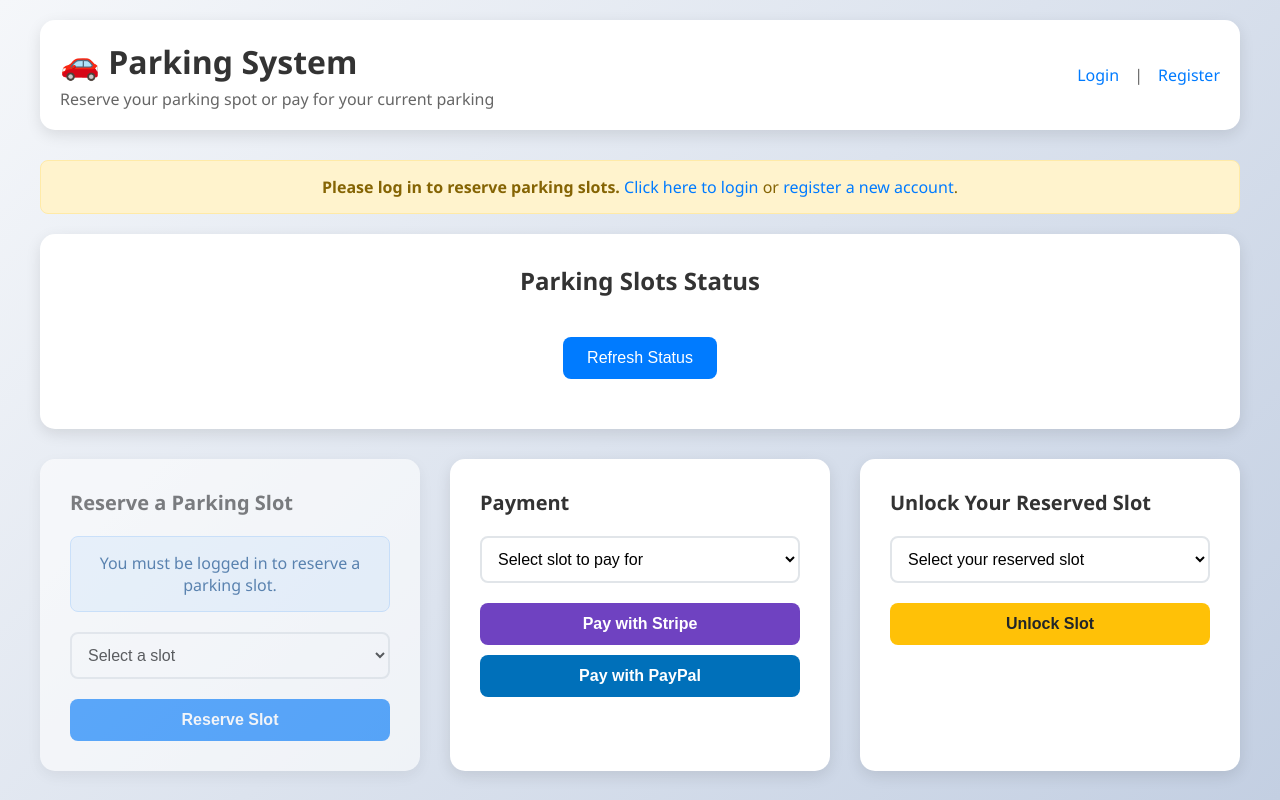
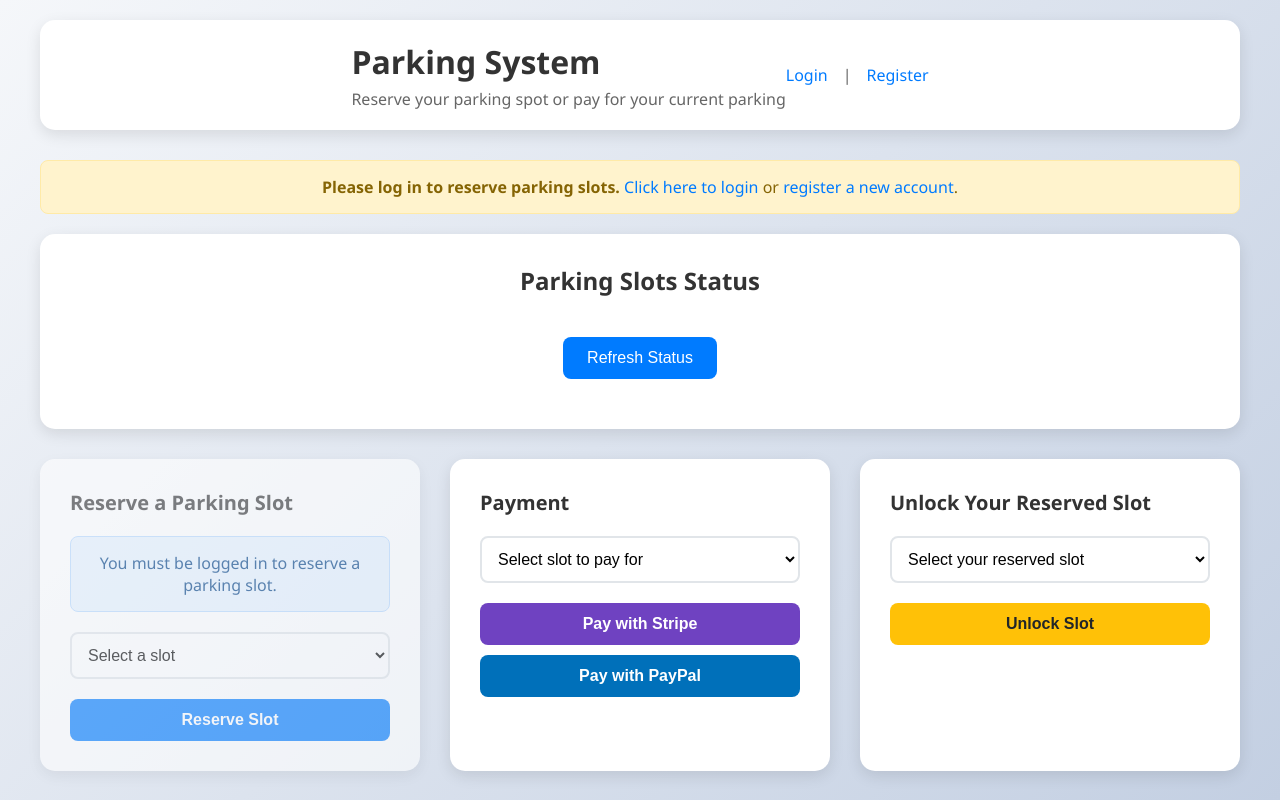
Before and after one commit to M3Almasri/Parkingsys25, a website: page public/index.html in a window 1280 px wide. Drawn offline with Linux system fonts and the light colour scheme; no server answers.

Commit message:
Update and rename indexx.html.html to index.html

```diff
--- a/public/indexx.html.html
+++ b/public/index.html
@@ -3,7 +3,7 @@
 <head>
     <meta charset="UTF-8">
     <meta name="viewport" content="width=device-width, initial-scale=1.0">
-    <title>Smart Parking System</title>
+    <title> Parking System</title>
     <style>
         * {
             margin: 0;
@@ -25,7 +25,7 @@
             box-shadow: 0 5px 15px rgba(0, 0, 0, 0.1);
             margin-bottom: 30px;
             display: flex;
-            justify-content: space-between;
+            justify-content: center;
             align-items: center;
         }
 
@@ -317,7 +317,7 @@
     <div class="container">
         <div class="header">
             <div>
-                <h1>🚗 Parking System</h1>
+                <h1> Parking System</h1>
                 <p>Reserve your parking spot or pay for your current parking</p>
             </div>
             <div class="user-info" id="user-info">
```
